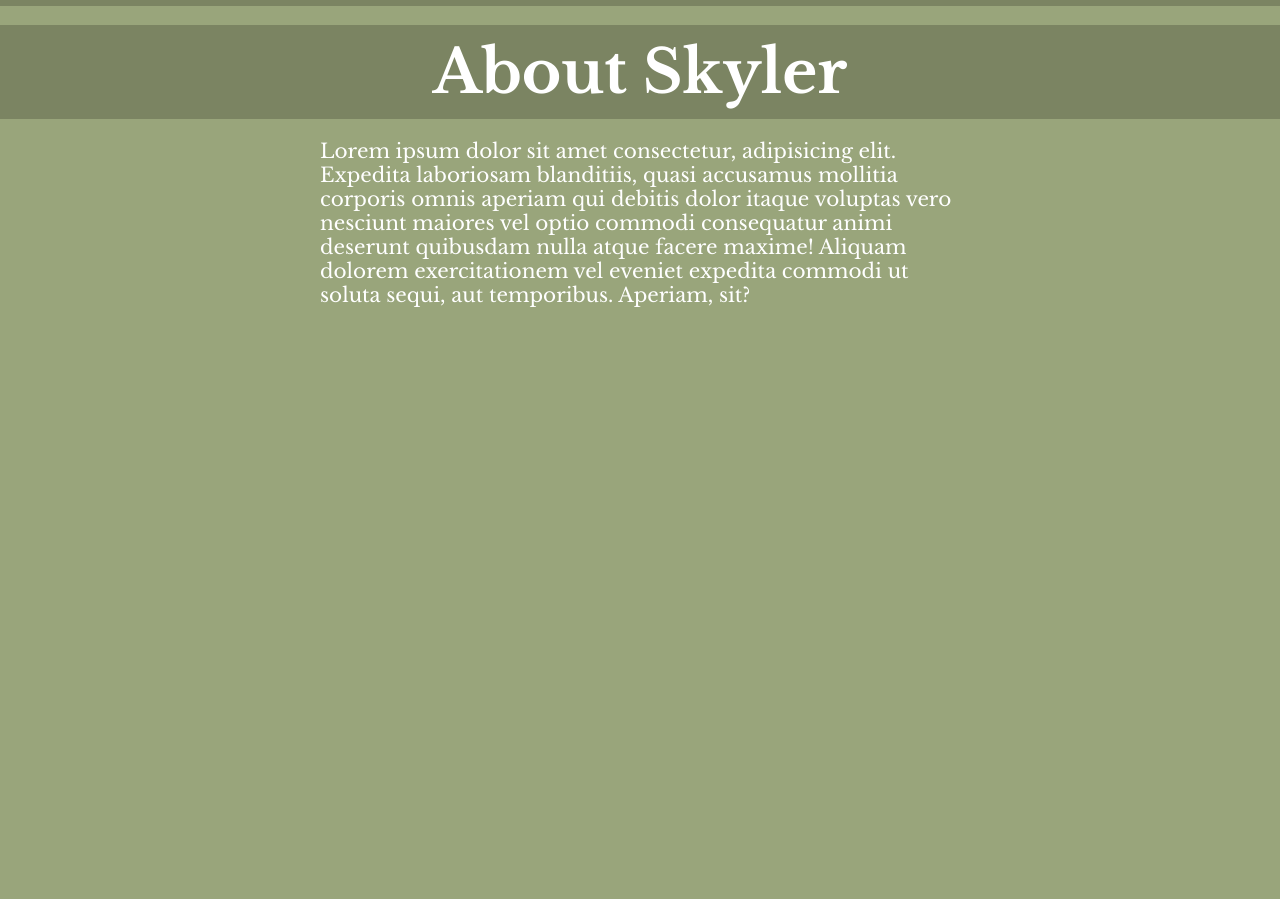
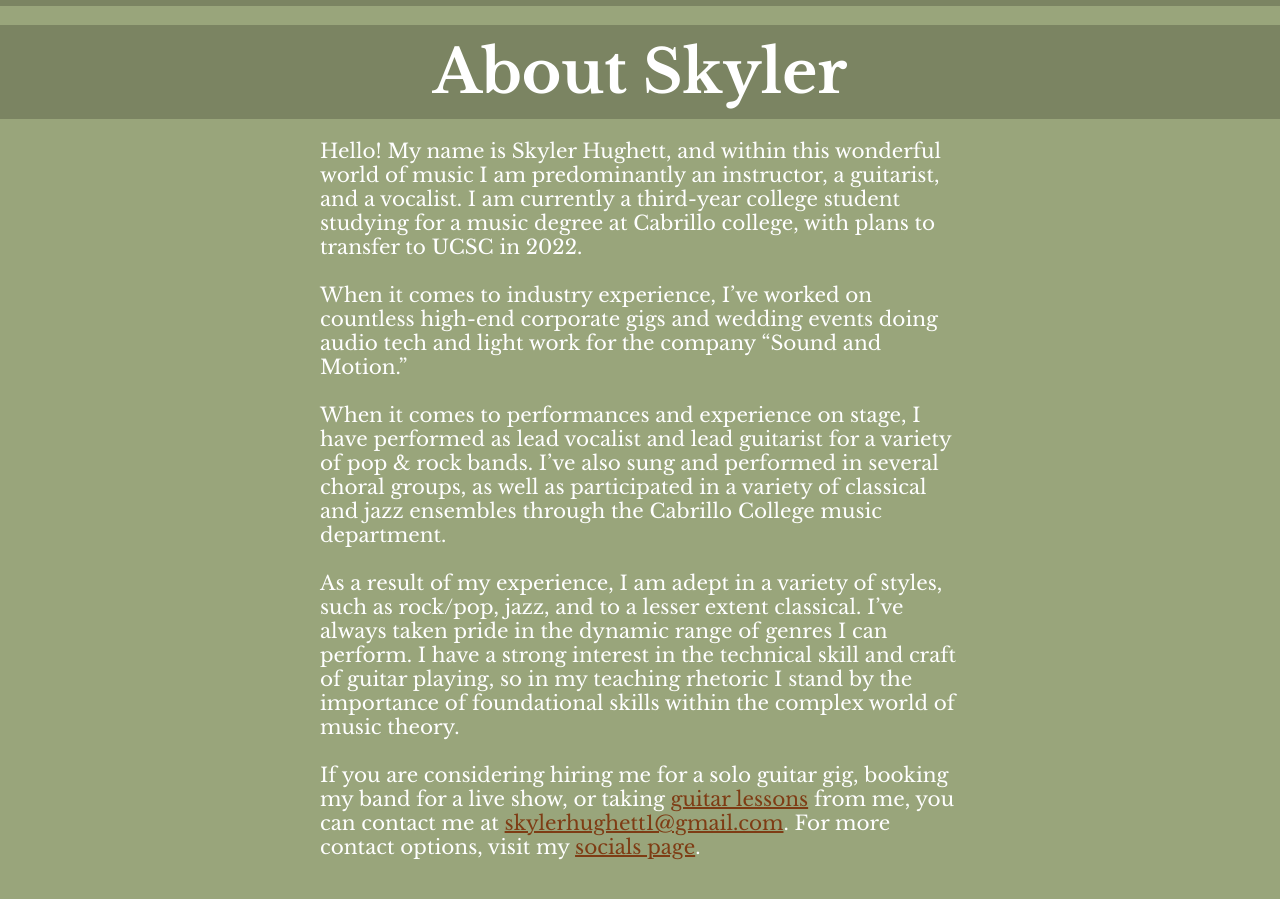
Before and after one commit to dawsongyllenhammer/skyler-music-website, a plain HTML site: page index.html in a window 1280 px wide. Shown: the part 1220-2119 px from the top of the page. Before the commit the page ends 1585 px from the top, so only its background shows below. Drawn offline with nearby package versions, Linux system fonts and the light colour scheme.

Commit message:
added bio

```diff
--- a/index.html
+++ b/index.html
@@ -40,7 +40,16 @@
     <br>
     <h1 class="header">About Skyler</h1>
     <div class="aboutme">
-        <p>Lorem ipsum dolor sit amet consectetur, adipisicing elit. Expedita laboriosam blanditiis, quasi accusamus mollitia corporis omnis aperiam qui debitis dolor itaque voluptas vero nesciunt maiores vel optio commodi consequatur animi deserunt quibusdam nulla atque facere maxime! Aliquam dolorem exercitationem vel eveniet expedita commodi ut soluta sequi, aut temporibus. Aperiam, sit?</p>
+        <p>Hello! My name is Skyler Hughett, and within this wonderful world of music I am predominantly an instructor, a guitarist, and a vocalist. I am currently a third-year college student studying for a music degree at Cabrillo college, with plans to transfer to UCSC in 2022.
+            <br><br>
+            When it comes to industry experience, I’ve worked on countless high-end corporate gigs and wedding events doing audio tech and light work for the company “Sound and Motion.”
+            <br><br>
+            When it comes to performances and experience on stage, I have performed as lead vocalist and lead guitarist for a variety of pop & rock bands. I’ve also sung and performed in several choral groups, as well as participated in a variety of classical and jazz ensembles through the Cabrillo College music department.
+            <br><br>
+            As a result of my experience, I am adept in a variety of styles, such as rock/pop, jazz, and to a lesser extent classical. I’ve always taken pride in the dynamic range of genres I can perform. I have a strong interest in the technical skill and craft of guitar playing, so in my teaching rhetoric I stand by the importance of foundational skills within the complex world of music theory.
+            <br><br>
+            If you are considering hiring me for a solo guitar gig, booking my band for a live show, or taking <a href="lessons.html">guitar lessons</a> from me, you can contact me at <a href="mailto:skylerhughett1@gmail.com">skylerhughett1@gmail.com</a>. For more contact options, visit my <a href="socials.html">socials page</a>.
+            </p>
     </div>
     <br><br>
 </body>
--- a/scss/main2.scss
+++ b/scss/main2.scss
@@ -26,6 +26,10 @@ body{
     background-repeat: no-repeat;
     background-position: center;
     background-attachment: fixed;
+}
+
+.aboutme a{
+    color: $dark-color;
 }
 
 .contactbanner{
```
Also changed, not shown: css/main2.css.
